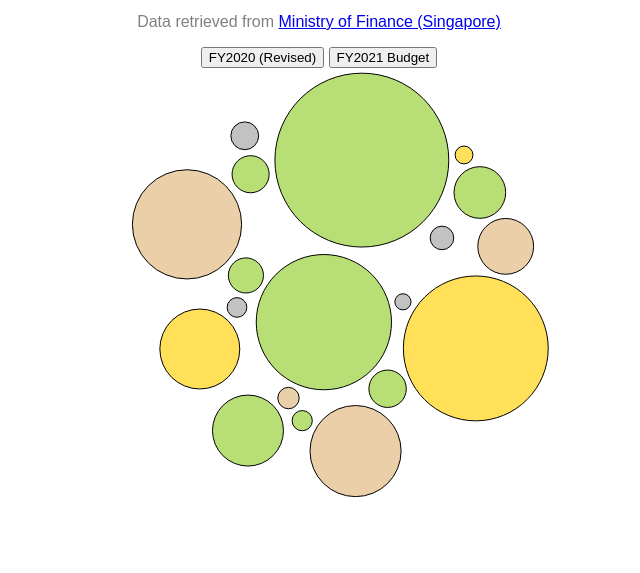
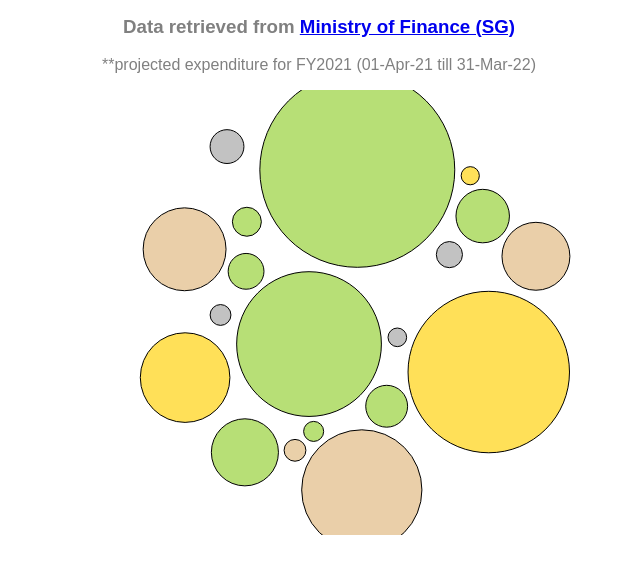
Before and after one commit to pengho/HASS-assignment5, a plain HTML site: page index.html in a window 1280 px wide. Shown: the part 77-650 px from the top of the page, without its empty margins (321-961 px from the left). Drawn offline with nearby package versions, Linux system fonts and the light colour scheme; animation ran at ten frames a second.

Commit message:
Add files via upload

```diff
--- a/index.html
+++ b/index.html
@@ -13,20 +13,17 @@
 <!-- Color palette -->
 <script src="https://d3js.org/d3-scale-chromatic.v1.min.js"></script>
 
-
 <!-- Fancy stuff goes here -->
+<title> Assignment Five </title></center>
 <h1 style="color:grey;"> 🤑 Budget 2021 🤑</h1>
-<p style="color:grey">Data retrieved from <a href="https://www.mof.gov.sg/singaporebudget/revenue-and-expenditure">Ministry of Finance (Singapore) </a></p>
-<!-- <p style="color:grey"> you may not press the buttons :) </p> -->
-<title> Assignment Five </title></center>
-<button id="bt1">FY2020 (Revised)</button>
-<button id="bt2">FY2021 Budget</button>
-
+<h3 style="color:grey"> Data retrieved from <a href="https://www.mof.gov.sg/singaporebudget/revenue-and-expenditure"> Ministry of Finance (SG) </a></h3>
+<p style="color:grey"> **projected expenditure for FY2021 (01-Apr-21 till 31-Mar-22)</p>
+<!-- <button id="bt1">FY2020 (Revised)</button>
+<button id="bt2">FY2021 Budget</button> -->
 
 <!-- Create a div where the graph will take place -->
 <div id="my_dataviz"></div>
 
-
 <!-- links to .js and .css -->
 <link href = "index.css" rel = "stylesheet" type="text/css"/>
 <script src="./index.js"></script>
--- a/index.js
+++ b/index.js
@@ -12,8 +12,8 @@ var svg = d3.select("#my_dataviz")
     .attr("width", width)
     .attr("height", height)
 
-// Read data FY2020
-d3.csv("./Untitled2.csv", function(data) {
+// Read data FY2021
+d3.csv("./Untitled3.csv", function(data) {
 
   // Color palette for continents?
   var color = d3.scaleOrdinal()
@@ -107,3 +107,14 @@ d3.csv("./Untitled2.csv", function(data) {
   }
 
 })
+
+
+
+// Buttons
+// d3.select("#bt1").on("click", function() {
+//   maleMap("male");
+// });
+// d3.select("#bt2").on("click", function() {
+//   femaleMap("female");
+// });
+// maleMap("male");
```
